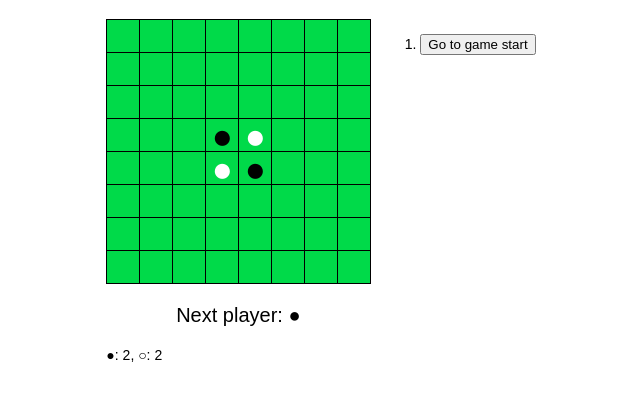
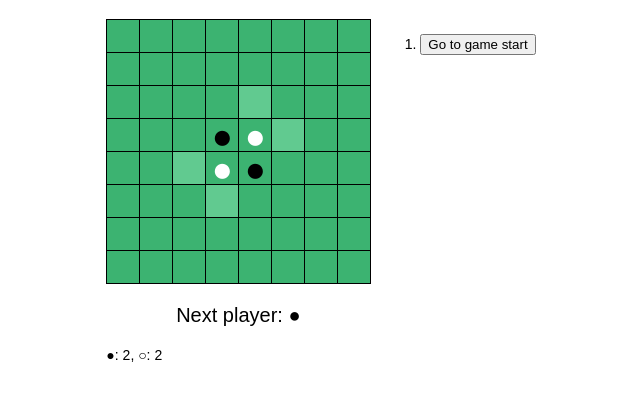
Before and after one commit to hirakuuuu/tsc_tutorial, a React (Create React App) app: page / in a window 1280 px wide. Shown: the top 398 px of the page, without its empty margins (319-959 px from the left). Built offline with nearby package versions, Linux system fonts and the light colour scheme.

Commit message:
[add] おける場所の明示、勝敗判定

```diff
--- a/src/Othello.tsx
+++ b/src/Othello.tsx
@@ -2,35 +2,48 @@ import { useState } from "react";
 import "./style/Othello.css";
 import { Repeat } from "typescript-tuple";
 
-type squareState = "●" | undefined;
-type squareColor = "#000" | "#fff" | undefined;
+type squareState = true | false | undefined;
 
 type SquareProps = {
   value: squareState;
-  color: squareColor;
+  canPlace: boolean;
   onClick: () => void;
 };
 
 const Square = (props: SquareProps) => {
   return (
-    <button className="square" style={{color: props.color}} onClick={props.onClick}>
-      {props.value}
+    <button
+      className="square"
+      style={{
+        color: props.value ? "#000" : "#fff",
+        backgroundColor: props.canPlace ? "#61ca90" : "#3cb371",
+      }}
+      onClick={props.onClick}
+    >
+      {props.value !== undefined ? "●" : undefined}
     </button>
   );
 };
 
 type BoardState = Repeat<squareState, 64>;
-type ColorState = Repeat<squareColor, 64>;
+type PlaceState = Repeat<boolean, 64>;
 
 type BoardProps = {
   squares: BoardState;
-  colors: ColorState;
+  places: PlaceState;
   onClick: (i: number) => void;
 };
 
 const Board = (props: BoardProps) => {
   const renderSquare = (i: number) => {
-    return <Square value={props.squares[i]} color={props.colors[i]} onClick={() => props.onClick(i)} />;
+    return (
+      <Square
+        value={props.squares[i]}
+        // color={props.colors[i]}
+        canPlace={props.places[i]}
+        onClick={() => props.onClick(i)}
+      />
+    );
   };
   let SquareList: JSX.Element[][] = [];
   for (let i = 0; i < 8; i++) {
@@ -59,9 +72,10 @@ const Board = (props: BoardProps) => {
 
 type Step = {
   readonly squares: BoardState;
-  readonly colors: ColorState;
+  readonly places: PlaceState;
   readonly xIsNext: boolean;
   readonly count: [number, number];
+  readonly ending: boolean;
 };
 
 type GameState = {
@@ -101,16 +115,16 @@ const Game = () => {
           undefined,
           undefined,
           undefined,
-          "●",
-          "●",
+          true,
+          false,
           undefined,
           undefined,
           undefined,
           undefined,
           undefined,
           undefined,
-          "●",
-          "●",
+          false,
+          true,
           undefined,
           undefined,
           undefined,
@@ -139,81 +153,82 @@ const Game = () => {
           undefined,
           undefined,
         ],
-        colors: [
-          undefined,
-          undefined,
-          undefined,
-          undefined,
-          undefined,
-          undefined,
-          undefined,
-          undefined,
-          undefined,
-          undefined,
-          undefined,
-          undefined,
-          undefined,
-          undefined,
-          undefined,
-          undefined,
-          undefined,
-          undefined,
-          undefined,
-          undefined,
-          undefined,
-          undefined,
-          undefined,
-          undefined,
-          undefined,
-          undefined,
-          undefined,
-          "#000",
-          "#fff",
-          undefined,
-          undefined,
-          undefined,
-          undefined,
-          undefined,
-          undefined,
-          "#fff",
-          "#000",
-          undefined,
-          undefined,
-          undefined,
-          undefined,
-          undefined,
-          undefined,
-          undefined,
-          undefined,
-          undefined,
-          undefined,
-          undefined,
-          undefined,
-          undefined,
-          undefined,
-          undefined,
-          undefined,
-          undefined,
-          undefined,
-          undefined,
-          undefined,
-          undefined,
-          undefined,
-          undefined,
-          undefined,
-          undefined,
-          undefined,
-          undefined,
+        places: [
+          false,
+          false,
+          false,
+          false,
+          false,
+          false,
+          false,
+          false,
+          false,
+          false,
+          false,
+          false,
+          false,
+          false,
+          false,
+          false,
+          false,
+          false,
+          false,
+          false,
+          true, //
+          false,
+          false,
+          false,
+          false,
+          false,
+          false,
+          false,
+          false,
+          true, //
+          false,
+          false,
+          false,
+          false,
+          true, //
+          false,
+          false,
+          false,
+          false,
+          false,
+          false,
+          false,
+          false,
+          true, //
+          false,
+          false,
+          false,
+          false,
+          false,
+          false,
+          false,
+          false,
+          false,
+          false,
+          false,
+          false,
+          false,
+          false,
+          false,
+          false,
+          false,
+          false,
+          false,
+          false,
         ],
         xIsNext: true,
-        count: [2, 2]
+        count: [2, 2],
+        ending: false,
       },
     ],
     stepNumber: 0,
   });
 
   const current = state.history[state.stepNumber];
-  const winner = calculateWinner(current.squares);
+  const winner = calculateWinner(current.ending, current.count);
   let status: string;
   if (winner) {
     status = `Winner: ${winner}`;
@@ -224,34 +239,60 @@ const Game = () => {
   let score: string = `●: ${current.count[0]}, ○: ${current.count[1]}`;
 
   const handleClick = (i: number) => {
+    console.log(i);
     if (winner || current.squares[i]) return;
 
     // 置けるかどうかの判定
     const changeSquare: number[] | undefined = canPlace(
       i,
       current.squares,
-      current.colors,
+      current.places[i],
       current.xIsNext
     );
     console.log(changeSquare);
     if (changeSquare) {
-      const next: Step = (({ squares, colors, xIsNext, count }) => {
+      const next: Step = (({ squares, places, xIsNext, count, ending }) => {
         const nextSquares = squares.slice() as BoardState;
-        const nextColors = colors.slice() as ColorState;
-        const nextCount:[number, number] = [count[0], count[1]];
-        nextSquares[i] = "●";
-        nextColors[i] = xIsNext ? "#000" : "#fff";
-        nextCount[xIsNext ? 0: 1] += changeSquare.length+1;
-        nextCount[!xIsNext ? 0: 1] -= changeSquare.length;
+        const nextCount: [number, number] = [count[0], count[1]];
+        nextSquares[i] = xIsNext;
+        nextSquares[i] = xIsNext;
         for (let cs of changeSquare) {
-          nextColors[cs] = xIsNext ? "#000" : "#fff";
+          nextSquares[cs] = xIsNext;
         }
-        return {
-          squares: nextSquares,
-          colors: nextColors,
-          xIsNext: !xIsNext,
-          count: nextCount,
-        };
+        nextCount[xIsNext ? 0 : 1] += changeSquare.length + 1;
+        nextCount[!xIsNext ? 0 : 1] -= changeSquare.length;
+        const nextPlaces = changePlace(nextSquares, [...places], xIsNext);
+        const nextPlaces_enemy = changePlace(
+          nextSquares,
+          [...places],
+          !xIsNext
+        );
+        if (placeExists(nextPlaces)) {
+          return {
+            squares: nextSquares,
+            places: nextPlaces,
+            xIsNext: !xIsNext,
+            count: nextCount,
+            ending: false,
+          };
+        } else if (placeExists(nextPlaces_enemy)) {
+          window.alert("おける場所がないのでパスします");
+          return {
+            squares: nextSquares,
+            places: nextPlaces_enemy,
+            xIsNext: xIsNext,
+            count: nextCount,
+            ending: false,
+          };
+        } else {
+          return {
+            squares: nextSquares,
+            places: nextPlaces,
+            xIsNext: !xIsNext,
+            count: nextCount,
+            ending: true,
+          };
+        }
       })(current);
 
       setState(({ history, stepNumber }) => {
@@ -286,20 +327,29 @@ const Game = () => {
   return (
     <div className="game">
       <div className="game-board">
-        <Board squares={current.squares} colors={current.colors} onClick={handleClick} />
+        <Board
+          squares={current.squares}
+          places={current.places}
+          onClick={handleClick}
+        />
         <div className="status">{status}</div>
         <div className="score">{score}</div>
       </div>
       <div className="game-info">
-
         <ol>{moves}</ol>
       </div>
     </div>
   );
 };
 
-const canPlace = (p: number, squares: BoardState, colors: ColorState, xIsNext: boolean) => {
-  if (colors[p]) return undefined;
+// 次にそのマスにおけるかどうかを判定
+const canPlace = (
+  p: number,
+  squares: BoardState,
+  place: boolean,
+  xIsNext: boolean
+) => {
+  if (!place) return undefined;
 
   let changeSquare: number[] = [];
   const dx: number[] = [-1, 0, 1, -1, 1, -1, 0, 1];
@@ -313,13 +363,12 @@ const canPlace = (p: number, squares: BoardState, colors: ColorState, xIsNext: b
   for (let i = 0; i < 8; i++) {
     let cx = pos.x + dx[i];
     let cy = pos.y + dy[i];
-    // console.log(cx, cy, squares[cx * 8 + cy]);
     while (
       0 <= cx &&
       cx < 8 &&
       0 <= cy &&
       cy < 8 &&
-      colors[cx * 8 + cy] === (xIsNext ? "#fff" : "#000")
+      squares[cx * 8 + cy] === (xIsNext ? false : true)
     ) {
       cx += dx[i];
       cy += dy[i];
@@ -330,12 +379,11 @@ const canPlace = (p: number, squares: BoardState, colors: ColorState, xIsNext: b
       cx < 8 &&
       0 <= cy &&
       cy < 8 &&
-      colors[cx * 8 + cy] === (xIsNext ? "#000" : "#fff")
+      squares[cx * 8 + cy] === (xIsNext ? true : false)
     ) {
       cx -= dx[i];
       cy -= dy[i];
       while (cx !== pos.x || cy !== pos.y) {
-        // console.log(cx, cy);
         changeSquare.push(cx * 8 + cy);
         cx -= dx[i];
         cy -= dy[i];
@@ -346,8 +394,41 @@ const canPlace = (p: number, squares: BoardState, colors: ColorState, xIsNext: b
   else return undefined;
 };
 
-const calculateWinner = (squares: BoardState) => {
-  return undefined;
+// 全てのマスに対して、おけるかどうかを判定
+const changePlace = (
+  nextSquares: BoardState,
+  curPlaces: PlaceState,
+  xIsNext: boolean
+) => {
+  for (let i = 0; i < 64; i++) {
+    let isPlaced = nextSquares[i] === undefined;
+    const changeSquare = canPlace(i, nextSquares, isPlaced, !xIsNext);
+    curPlaces[i] = changeSquare !== undefined;
+  }
+  return curPlaces;
+};
+
+// 勝敗判定
+// 両者ともおけるマスが無い状態 かつ 駒が多い方
+const calculateWinner = (ending: boolean, count: [number, number]) => {
+  if (!ending) return undefined;
+  if (count[0] > count[1]) {
+    return "●";
+  } else if (count[0] < count[1]) {
+    return "○";
+  } else {
+    return "draw";
+  }
+};
+
+// おける場所があるかどうか
+const placeExists = (places: PlaceState) => {
+  for (let i = 0; i < 64; i++) {
+    if (places[i]) {
+      return true;
+    }
+  }
+  return false;
 };
 
 const Othello = () => {
```
